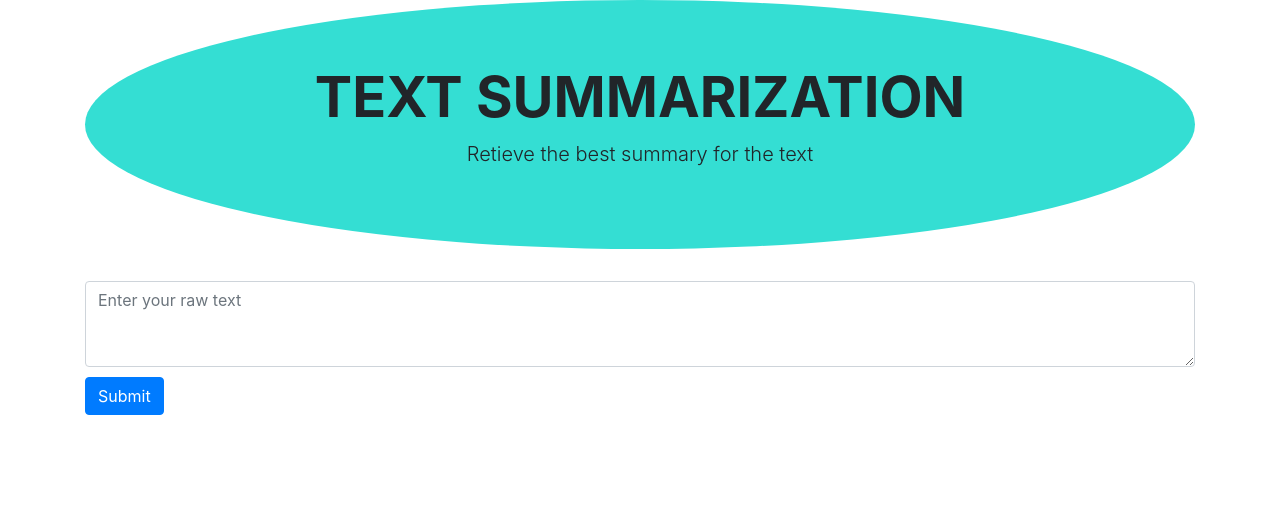
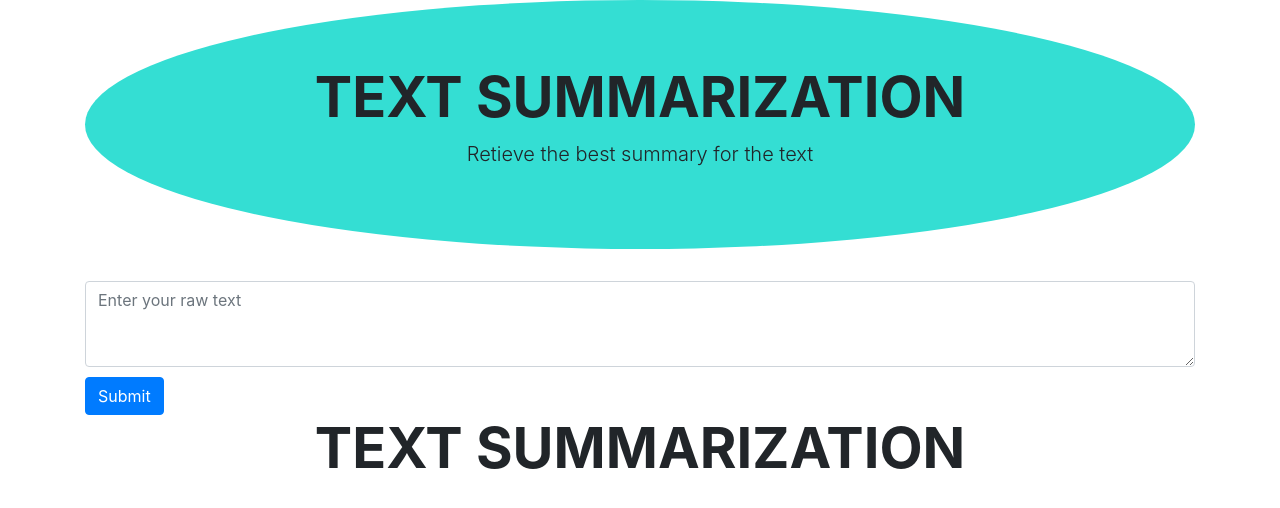
Before and after one commit to SahanaN22/automatic-text-summarizer-1, a plain HTML site: page index.html in a window 1280 px wide. Drawn offline with nearby package versions, Linux system fonts and the light colour scheme; files that its build step writes are made by us from their sources.

Commit message:
Update index.html

```diff
--- a/index.html
+++ b/index.html
@@ -48,4 +48,5 @@
     crossorigin="anonymous"
     ></script>
 </body>
+    <h1 class="display-4 heading ">TEXT SUMMARIZATION</h1>
 </html>
```
